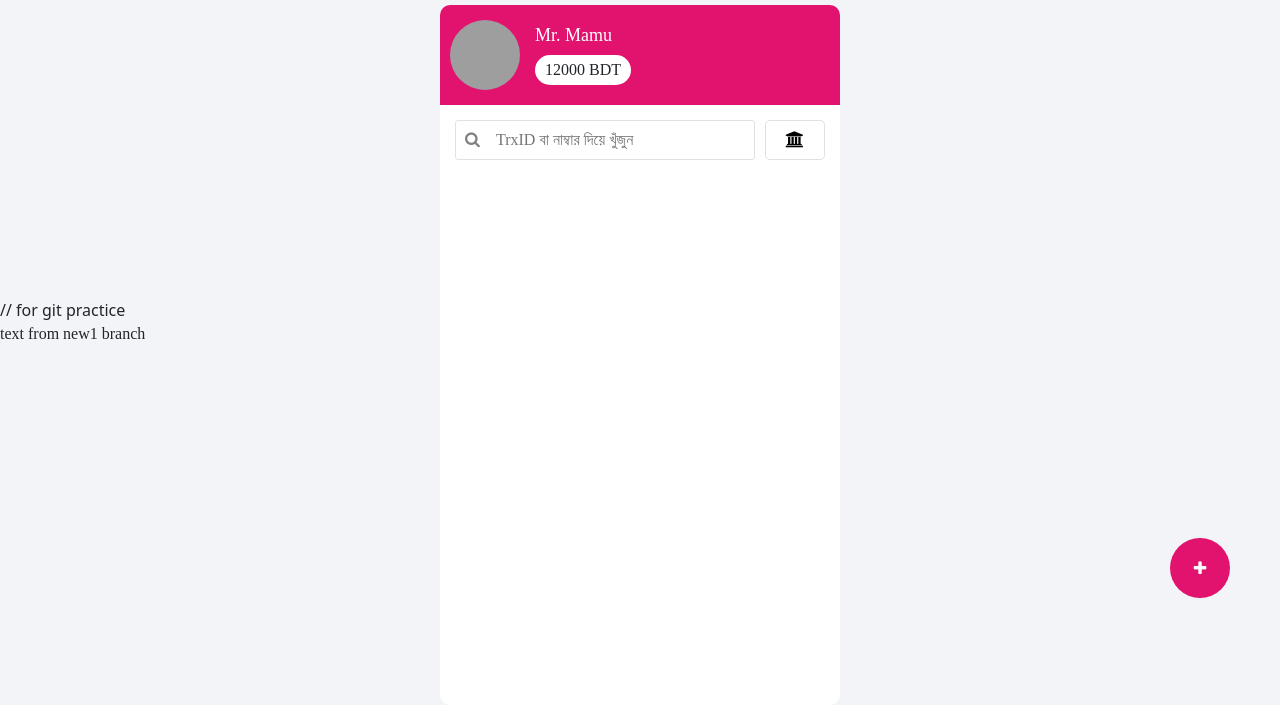
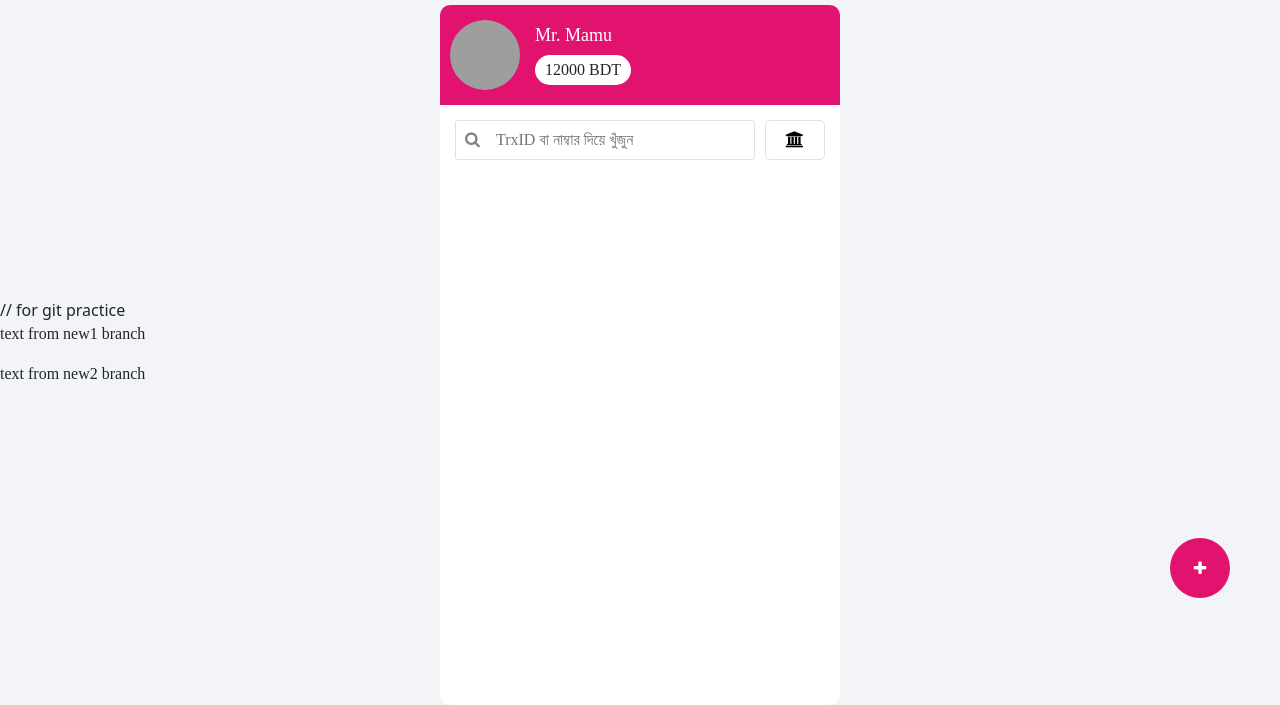
Before and after one commit to mahmudhussaininfo/bkashApp, a plain HTML site: page bkash-ui/index.html in a window 1280 px wide. Shown: the part 152-857 px from the top of the page. Drawn offline with nearby package versions, Linux system fonts and the light colour scheme; grey boxes are pictures that could not be loaded.

Commit message:
file eddit from new2 branch

```diff
--- a/bkash-ui/index.html
+++ b/bkash-ui/index.html
@@ -103,6 +103,7 @@
 
     // for git practice
     <p>text from new1 branch</p>
+    <p>text from new2 branch</p>
 
 
     <script src="https://cdn.jsdelivr.net/npm/bootstrap@5.3.3/dist/js/bootstrap.bundle.min.js"></script>
```
